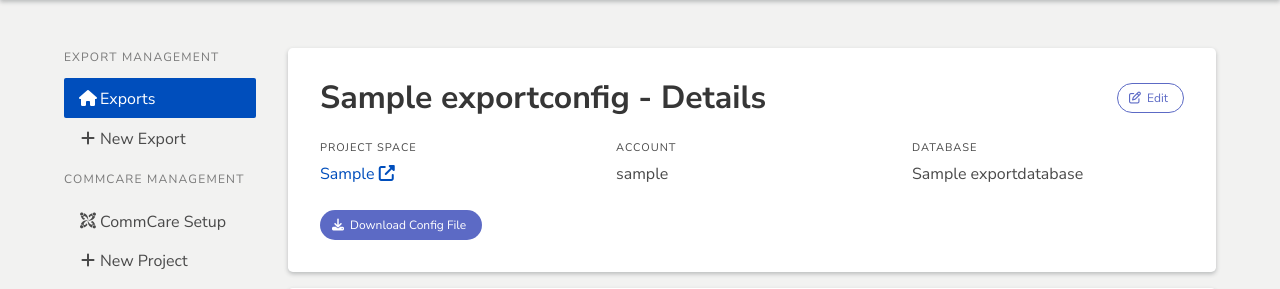
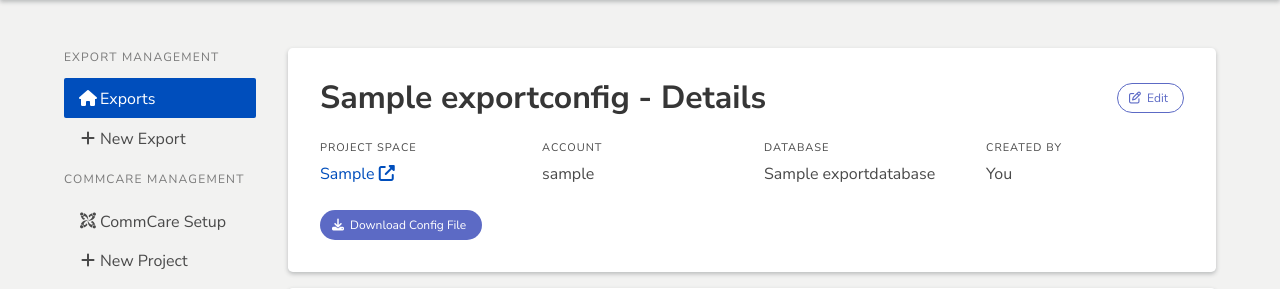
Before and after one commit to dimagi/commcare-sync, a Django app: page /exports/view/1/ in a window 1280 px wide. Shown: the part 52-341 px from the top of the page. Run offline with Django 3.2, Linux system fonts and the light colour scheme; a user stored in the database is signed in; tables that the repository leaves empty hold one stand-in row (values such as "Sample post"); grey boxes marked "Sample" are stand-in pictures; parts of the project's set-up code (start-up, migrations or seed data) failed here and were passed over; some libraries are stand-ins or nearby versions.

Commit message:
add user fields to exports

```diff
--- a/apps/exports/models.py
+++ b/apps/exports/models.py
@@ -1,3 +1,4 @@
+from django.conf import settings
 from django.db import models
 from django.utils.safestring import mark_safe
 from apps.commcare.models import BaseModel
@@ -6,6 +7,7 @@ from apps.commcare.models import BaseModel
 class ExportDatabase(BaseModel):
     name = models.CharField(max_length=100)
     connection_string = models.CharField(max_length=100)
+    owner = models.ForeignKey(settings.AUTH_USER_MODEL, on_delete=models.CASCADE)
 
     def __str__(self):
         return self.name
@@ -17,6 +19,8 @@ class ExportConfig(BaseModel):
     account = models.ForeignKey('commcare.CommCareAccount', on_delete=models.CASCADE)
     database = models.ForeignKey(ExportDatabase, on_delete=models.CASCADE)
     config_file = models.FileField(upload_to='export-configs/')
+    created_by = models.ForeignKey(settings.AUTH_USER_MODEL, on_delete=models.CASCADE)
+
 
     def __str__(self):
         return f'{self.name} - {self.project}'
--- a/apps/exports/views.py
+++ b/apps/exports/views.py
@@ -24,7 +24,9 @@ def create_export_config(request):
     if request.method == 'POST':
         form = ExportConfigForm(request.POST, request.FILES)
         if form.is_valid():
-            export = form.save()
+            export = form.save(commit=False)
+            export.created_by = request.user
+            export.save()
             messages.success(request, f'Export {export.name} was successfully created.')
             return HttpResponseRedirect(reverse('exports:export_details', args=[export.id]))
     else:
--- a/templates/exports/export_details.html
+++ b/templates/exports/export_details.html
@@ -36,6 +36,12 @@
       <span class="heading">Database</span>
       <h2>
         {{ export.database.name }}
+      </h2>
+    </div>
+    <div class="column">
+      <span class="heading">Created By</span>
+      <h2>
+        {% if request.user == export.created_by %}You{% else %}{{ export.created_by.username}}{% endif %}
       </h2>
     </div>
   </div>
```
Also changed, not shown: apps/exports/migrations/0001_initial.py.
